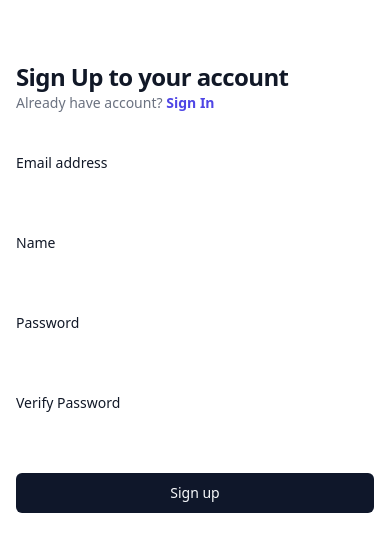
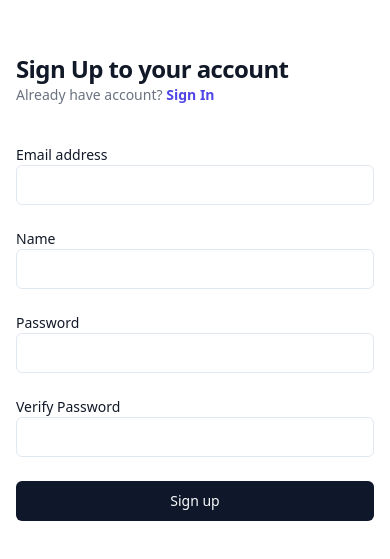
Before and after one commit to sinlessDev/test_marketplace, a React (Vite) app: page /signup in a window 390 px wide. Shown: the part 135-694 px from the top of the page. Built offline with nearby package versions, Linux system fonts and the light colour scheme; no server answers.

Commit message:
final submit / mobile responsivness

```diff
--- a/src/pages/signin.jsx
+++ b/src/pages/signin.jsx
@@ -2,6 +2,7 @@ import { useRef } from "react";
 import { Link } from "react-router-dom";
 import { useAuth } from "../lib/authContext";
 import { Button } from "../components/ui/button";
+import { Input } from "../components/ui/input";
 
 export default function Signin() {
   const { loginUser } = useAuth();
@@ -54,13 +55,12 @@ export default function Signin() {
                     Email address
                   </label>
                   <div className="mt-2">
-                    <input
+                    <Input
                       id="email"
                       name="email"
                       type="email"
                       autoComplete="email"
                       required
-                      className="block w-full rounded-md border-0 py-1.5 shadow-sm ring-1 ring-inset ring-gray-300 placeholder:text-gray-400 focus:ring-2 focus:ring-inset focus:ring-indigo-600 sm:text-sm sm:leading-6"
                     />
                   </div>
                 </div>
@@ -73,13 +73,12 @@ export default function Signin() {
                     Password
                   </label>
                   <div className="mt-2">
-                    <input
+                    <Input
                       id="password"
                       name="password"
                       type="password"
                       autoComplete="current-password"
                       required
-                      className="block w-full rounded-md border-0 py-1.5 shadow-sm ring-1 ring-inset ring-gray-300 placeholder:text-gray-400 focus:ring-2 focus:ring-inset focus:ring-indigo-600 sm:text-sm sm:leading-6"
                     />
                   </div>
                 </div>
--- a/src/pages/signup.jsx
+++ b/src/pages/signup.jsx
@@ -2,6 +2,7 @@ import { useRef } from "react";
 import { useAuth } from "../lib/authContext";
 import { Link } from "react-router-dom";
 import { Button } from "../components/ui/button";
+import { Input } from "../components/ui/input";
 
 const Register = () => {
   const registerForm = useRef(null);
@@ -67,13 +68,12 @@ const Register = () => {
                       Email address
                     </label>
                     <div className="mt-2">
-                      <input
+                      <Input
                         id="email"
                         name="email"
                         type="email"
                         autoComplete="email"
                         required
-                        className="block w-full rounded-md border-0 py-1.5 shadow-sm ring-1 ring-inset ring-gray-300 placeholder:text-gray-400 focus:ring-2 focus:ring-inset focus:ring-indigo-600 sm:text-sm sm:leading-6"
                       />
                     </div>
                   </div>
@@ -85,13 +85,7 @@ const Register = () => {
                       Name
                     </label>
                     <div className="mt-2">
-                      <input
-                        id="name"
-                        name="name"
-                        type="text"
-                        required
-                        className="block w-full rounded-md border-0 py-1.5 shadow-sm ring-1 ring-inset ring-gray-300 placeholder:text-gray-400 focus:ring-2 focus:ring-inset focus:ring-indigo-600 sm:text-sm sm:leading-6"
-                      />
+                      <Input id="name" name="name" type="text" required />
                     </div>
                   </div>
 
@@ -103,13 +97,12 @@ const Register = () => {
                       Password
                     </label>
                     <div className="mt-2">
-                      <input
+                      <Input
                         id="password1"
                         name="password1"
                         type="password"
                         autoComplete="current-password"
                         required
-                        className="block w-full rounded-md border-0 py-1.5 shadow-sm ring-1 ring-inset ring-gray-300 placeholder:text-gray-400 focus:ring-2 focus:ring-inset focus:ring-indigo-600 sm:text-sm sm:leading-6"
                       />
                     </div>
                   </div>
@@ -121,13 +114,12 @@ const Register = () => {
                       Verify Password
                     </label>
                     <div className="mt-2">
-                      <input
+                      <Input
                         id="password2"
                         name="password2"
                         type="password"
                         autoComplete="current-password"
                         required
-                        className="block w-full rounded-md border-0 py-1.5 shadow-sm ring-1 ring-inset ring-gray-300 placeholder:text-gray-400 focus:ring-2 focus:ring-inset focus:ring-indigo-600 sm:text-sm sm:leading-6"
                       />
                     </div>
                   </div>
```
